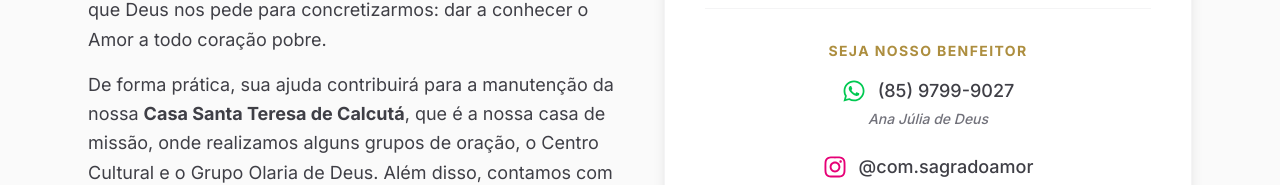
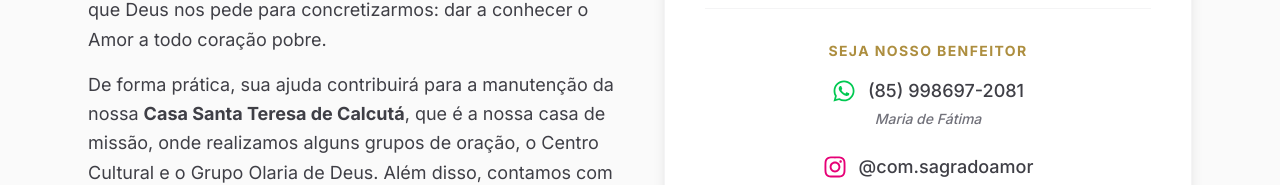
Before and after one commit to savass33/cmsa-website, a React (Vite) app: page /donate in a window 1280 px wide. Shown: the part 894-1079 px from the top of the page. Built offline with nearby package versions, Linux system fonts and the light colour scheme; a web font is replaced by a local one.

Commit message:
Update donate.tsx

```diff
--- a/src/pages/donate.tsx
+++ b/src/pages/donate.tsx
@@ -97,12 +97,12 @@ export default function Donate() {
             <div className="w-full border-t border-neutral-100 pt-8 mt-4 flex flex-col items-center gap-4">
               <h4 className="text-sm font-bold tracking-widest text-secondary-600 uppercase">Seja nosso benfeitor</h4>
 
-              <a href="https://wa.me/558597999027" target="_blank" rel="noopener noreferrer" className="flex flex-col items-center gap-1 text-neutral-700 hover:text-primary-600 transition-colors">
+              <a href="https://wa.me/55859986972081" target="_blank" rel="noopener noreferrer" className="flex flex-col items-center gap-1 text-neutral-700 hover:text-primary-600 transition-colors">
                 <div className="flex items-center gap-3">
                   <FaWhatsapp size={24} className="text-green-500" />
-                  <span className="text-lg font-medium">(85) 9799-9027</span>
+                  <span className="text-lg font-medium">(85) 998697-2081</span>
                 </div>
-                <span className="text-sm font-medium text-neutral-500 italic">Ana Júlia de Deus</span>
+                <span className="text-sm font-medium text-neutral-500 italic">Maria de Fátima</span>
               </a>
 
               <a href="https://instagram.com/com.sagradoamor" target="_blank" rel="noopener noreferrer" className="flex items-center gap-3 text-neutral-700 hover:text-primary-600 transition-colors mt-2">
```
